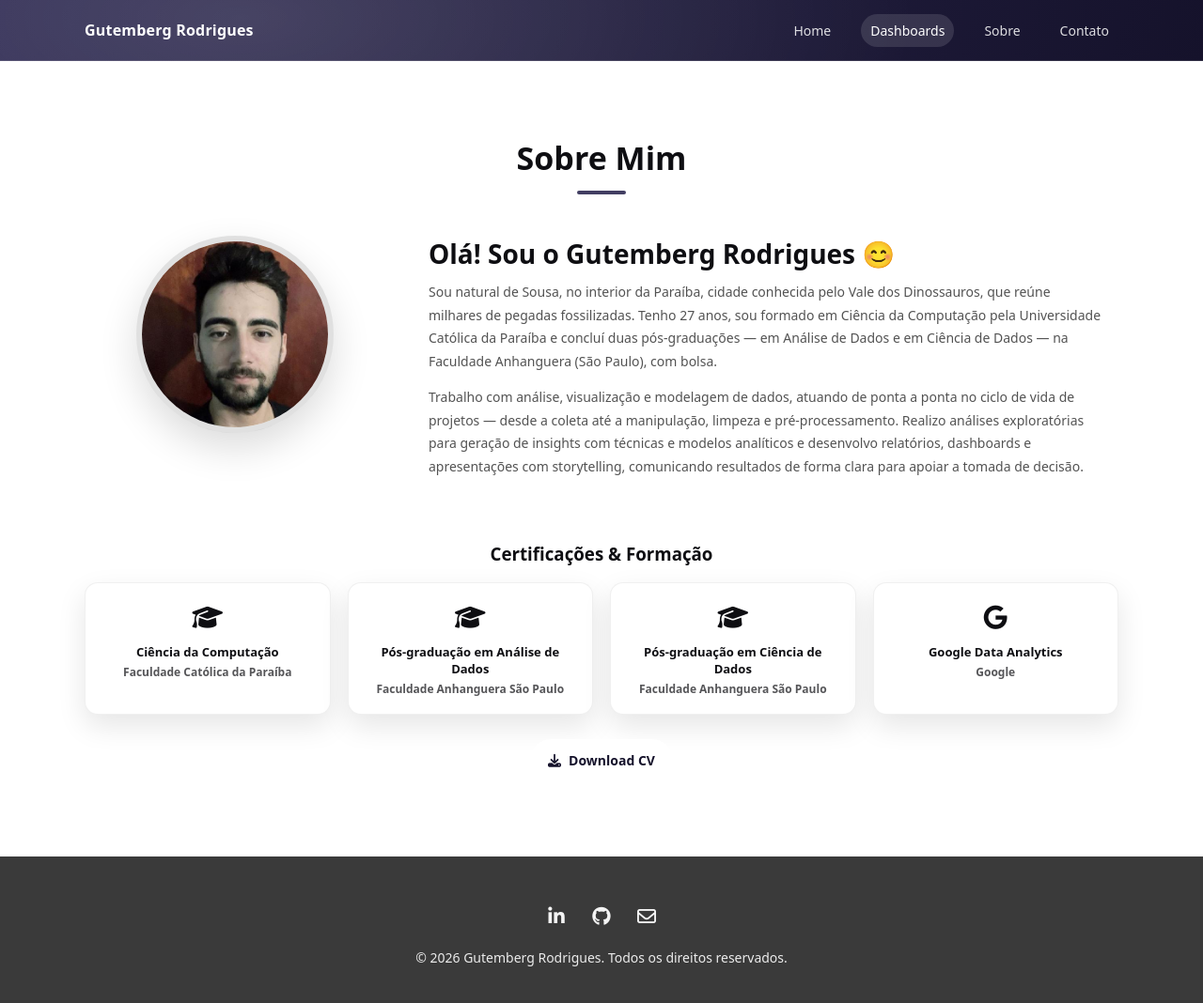
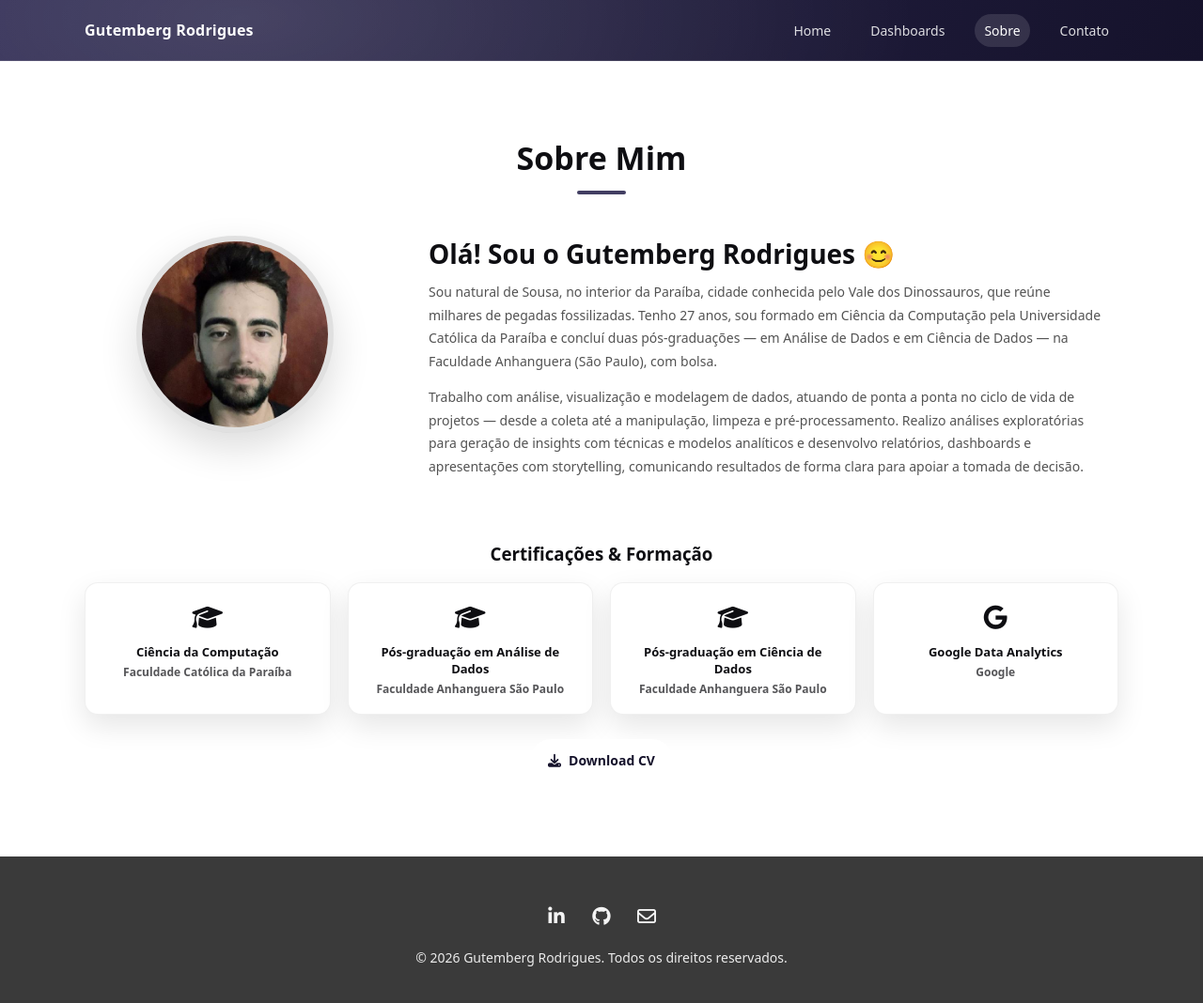
Before and after one commit to GutembergRodrigues/GutembergRodrigues.github.io, a Jekyll site: the page built from sobre/index.md, in a window 1280 px wide and 1077 px high. Shown: the top 1068 px of the window at 94% size. Built offline with Jekyll 4.4.1, drawn with Linux system fonts in a browser that asks for light colours.

Commit message:
Update clean.html

```diff
--- a/_layouts/clean.html
+++ b/_layouts/clean.html
@@ -19,11 +19,19 @@
       <div class="container topbar__inner">
         <div class="brand">{{ site.title }}</div>
 
+        <!-- ✅ MENU COM is-active AUTOMÁTICO -->
         <nav class="nav">
-          <a class="nav__link" href="{{ '/' | relative_url }}">Home</a>
-          <a class="nav__link is-active" href="{{ '/dashboards/' | relative_url }}">Dashboards</a>
-          <a class="nav__link" href="{{ '/sobre/' | relative_url }}">Sobre</a>
-          <a class="nav__link" href="{{ '/contato/' | relative_url }}">Contato</a>
+          <a class="nav__link {% if page.url == '/' %}is-active{% endif %}"
+             href="{{ '/' | relative_url }}">Home</a>
+
+          <a class="nav__link {% if page.url contains '/dashboards/' %}is-active{% endif %}"
+             href="{{ '/dashboards/' | relative_url }}">Dashboards</a>
+
+          <a class="nav__link {% if page.url contains '/sobre/' %}is-active{% endif %}"
+             href="{{ '/sobre/' | relative_url }}">Sobre</a>
+
+          <a class="nav__link {% if page.url contains '/contato/' %}is-active{% endif %}"
+             href="{{ '/contato/' | relative_url }}">Contato</a>
         </nav>
       </div>
     </header>
```
